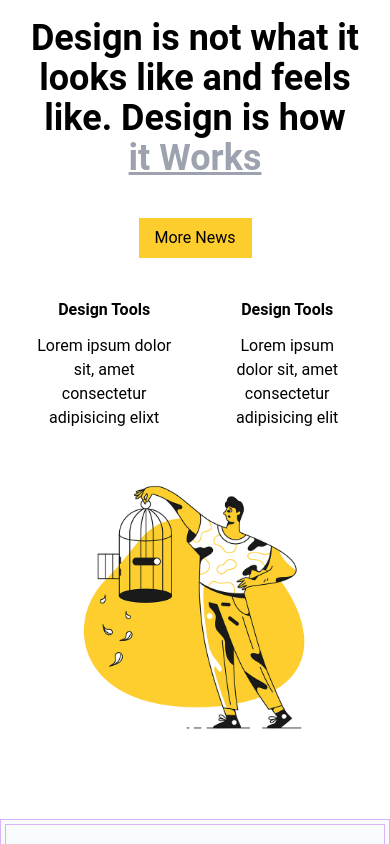
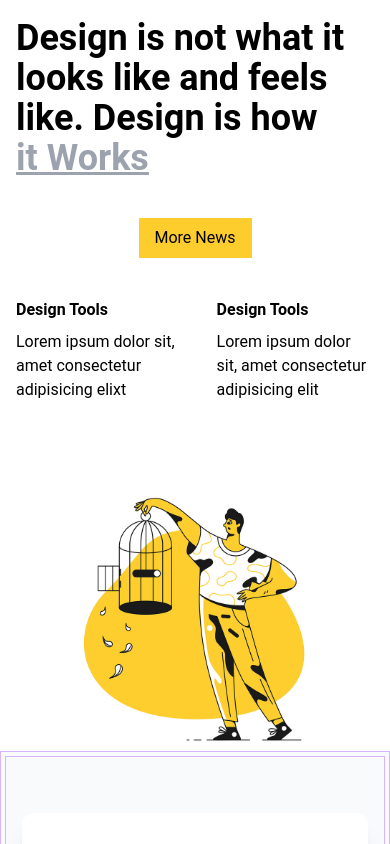
Before and after one commit to Satria-WS/marketing-ver1, a React (Create React App) app: page / in a window 390 px wide. Shown: the part 2340-3184 px from the top of the page. Built offline with nearby package versions, Linux system fonts and the light colour scheme.

Commit message:
fixong responsive

```diff
--- a/src/components/Banner.jsx
+++ b/src/components/Banner.jsx
@@ -4,7 +4,8 @@ import cage from "../assets/image/3.png";
 const Banner = () => {
   return (
     <>
-      <div className="container flex flex-col justify-center items-center py-20 space-y-10">
+      <div className="container flex flex-col md:flex-row min-h-[700px] ">
+        <div className=" flex flex-col items-center justify-center md:items-start xl:max-w-[600px]   py-20 space-y-10 ">
           <motion.h1
             variants={{
               initial: {
@@ -22,10 +23,10 @@ const Banner = () => {
             }}
             initial="initial"
             whileInView="animate"
-          className="text-4xl font-bold text-center"
+            className="text-4xl font-bold "
           >
             Design is not what it looks like and feels like. Design is how
-          <span className="text-gray-400 underline block">it Works</span>
+            <p className="text-gray-400 underline">it Works</p>
           </motion.h1>
           <motion.button
             variants={{
@@ -65,18 +66,21 @@ const Banner = () => {
             }}
             initial="initial"
             whileInView="animate"
-          className="flex justify-center items-center gap-2"
+            className="flex justify-center items-center min-w-[300px] gap-10"
           >
-          <div className="text-center space-y-3 px-5 ">
-            <p className="font-bold">Design Tools</p>
+            <div className=" space-y-2">
+              <p className="font-bold ">Design Tools</p>
               <p>Lorem ipsum dolor sit, amet consectetur adipisicing elixt</p>
             </div>
-          <div className="text-center space-y-3 px-5">
-            <p className="font-bold">Design Tools</p>
+            <div className="space-y-2">
+              <p className="font-bold ">Design Tools</p>
               <p>Lorem ipsum dolor sit, amet consectetur adipisicing elit</p>
             </div>
           </motion.div>
-        <img className="w-full max-w-550px" src={cage} alt="" />
+        </div>
+        <div className="flex items-center">
+          <img className="w-full max-w-550px xl:max-w-[650px] 2xl:max-w-[800px] 2xl:ml-20" src={cage} alt="" />
+        </div>
       </div>
     </>
   );
```
Lines whose indentation alone changed are shown as unchanged.
